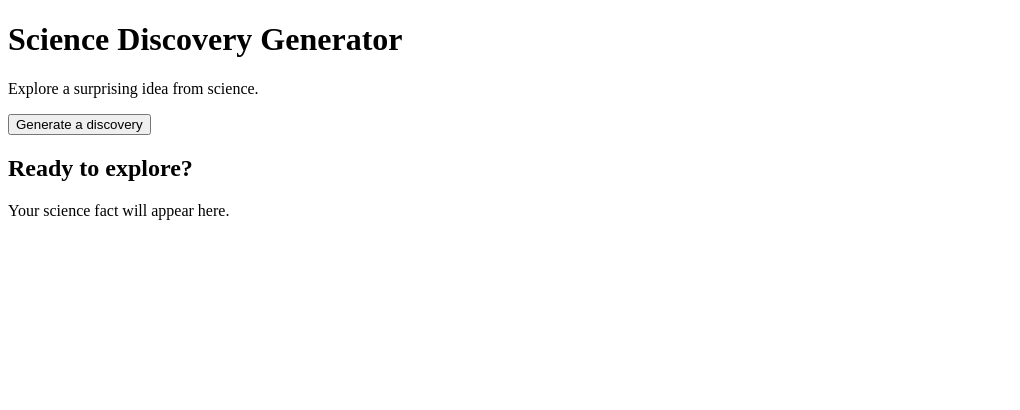
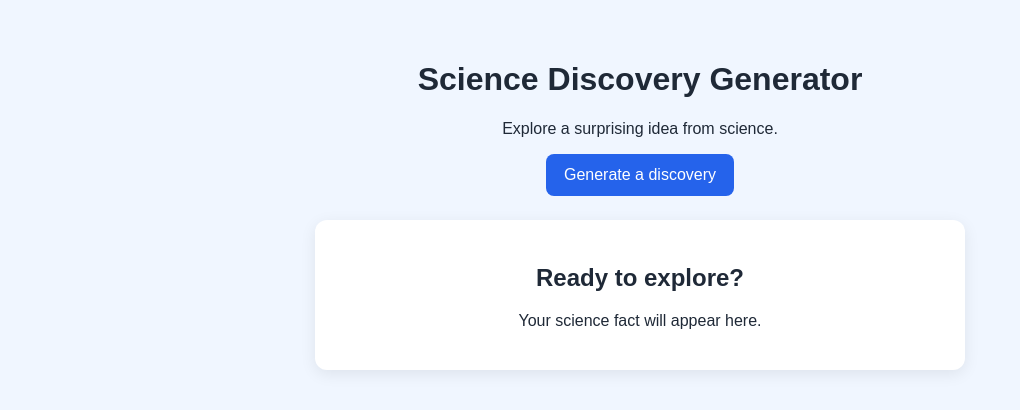
Before and after one commit to praise0373626-stack/science-discovery-generator-, a plain HTML site: page index.html in a window 1280 px wide. Shown: the whole page, without its empty margins (0-1020 px from the left). Drawn offline with Linux system fonts and the light colour scheme.

Commit message:
Update index.html

```diff
--- a/index.html
+++ b/index.html
@@ -1,6 +1,6 @@
 <!DOCTYPE html>
 <html lang="en">
-<head>
+<link rel="stylesheet" href="styles.css"><head>
   <meta charset="UTF-8">
   <meta name="viewport" content="width=device-width, initial-scale=1">
   <title>Science Discovery Generator</title>
```
